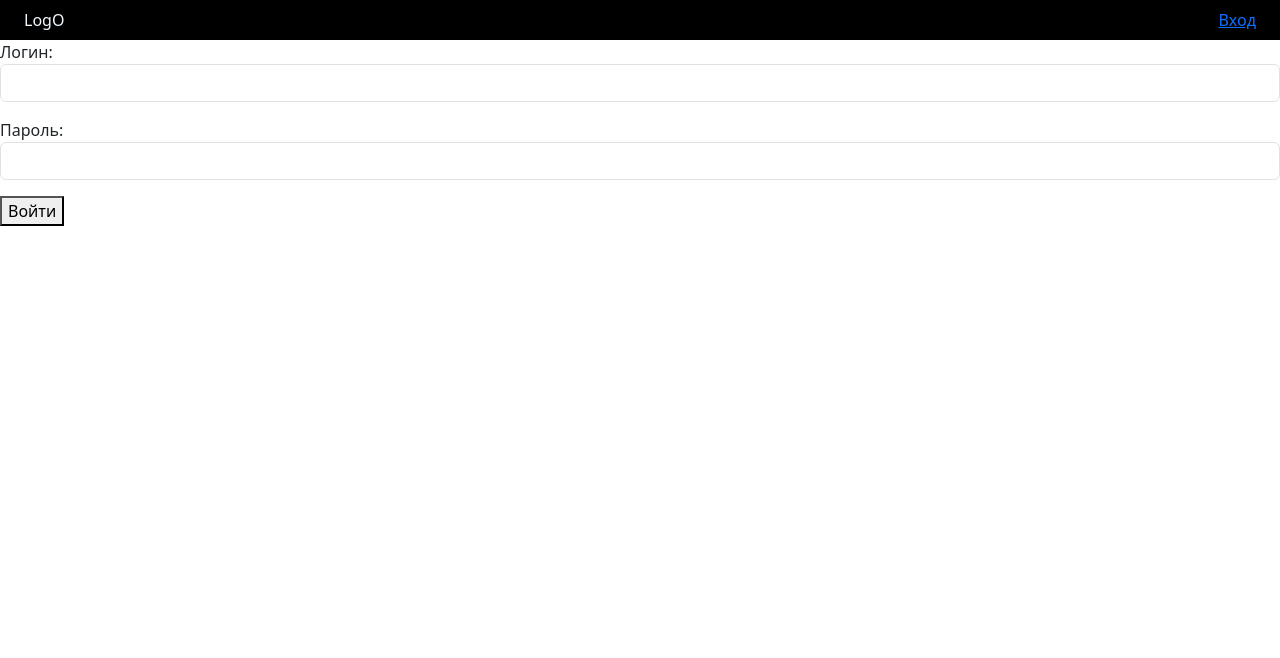
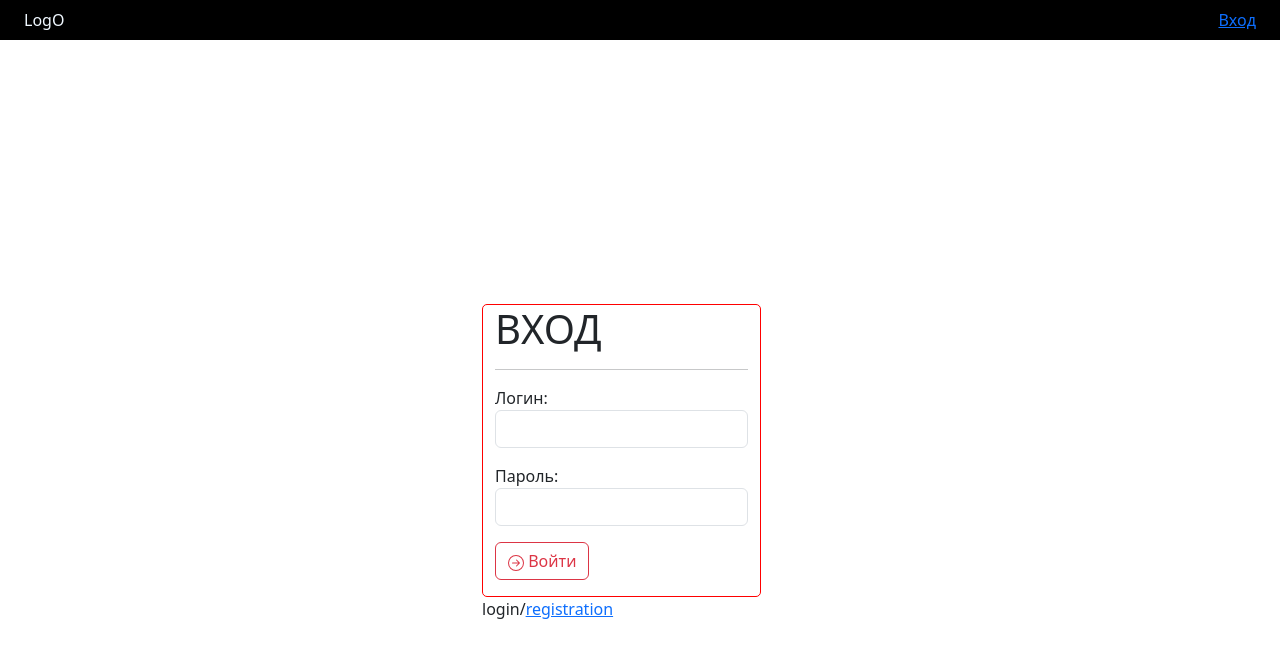
Before and after one commit to Tron213/Delo, a Django app: page /loginPage/ in a window 1280 px wide. Shown: the top 658 px of the page. Run offline with Django 5.2, Linux system fonts and the light colour scheme.

Commit message:
html css page for login

```diff
--- a/Delo_app/templates/Delo_app/loginPage.html
+++ b/Delo_app/templates/Delo_app/loginPage.html
@@ -2,9 +2,44 @@
 
 {% block content %}
 
-<form method="post">
+<div class="container">
+        <div class="row">
+            <div class="col-3 loginFORMS">
+                 <h1>
+                    ВХОД
+                </h1>
+                <hr>
+                <form method="post">
     {% csrf_token %}
     {{ form.as_p }}
-    <button type="submit">Войти</button>
+    <button type="submit" class="btn btn-outline-danger">
+        <svg xmlns="http://www.w3.org/2000/svg" width="16" height="16" fill="currentColor" class="bi bi-arrow-right-circle" viewBox="0 0 16 16">
+  <path fill-rule="evenodd" d="M1 8a7 7 0 1 0 14 0A7 7 0 0 0 1 8m15 0A8 8 0 1 1 0 8a8 8 0 0 1 16 0M4.5 7.5a.5.5 0 0 0 0 1h5.793l-2.147 2.146a.5.5 0 0 0 .708.708l3-3a.5.5 0 0 0 0-.708l-3-3a.5.5 0 1 0-.708.708L10.293 7.5z"/>
+</svg> Войти</button>
 </form>
+            </div>
+        </div>
+        <p class="regOrLog">login/<a href="/registrationPage">registration</a></p>
+    </div>
+
+
+
+
+
+
+<style>
+
+    .loginFORMS{
+        border: solid 1px red;
+        border-radius: 5px;
+        padding-bottom: 2vh;
+        margin-top: 33vh;
+        margin-left: 50vh;
+    }
+    .regOrLog{
+        margin-left: 50vh;
+    }
+
+
+</style>
 {% endblock %}
--- a/Delo_app/templates/Delo_app/registrationPage.html
+++ b/Delo_app/templates/Delo_app/registrationPage.html
@@ -1,3 +1,7 @@
+{% extends "base.html" %}
+
+{% block content %}
+
    <form method="post">
             {% csrf_token %}
         <div class="tab-pane fade" id="register">
@@ -5,3 +9,5 @@
             <button class="btn btn-success">Зарегистрироваться</button>
         </div>
       </form>
+
+{% endblock %}
```
Also changed, not shown: db.sqlite3.
